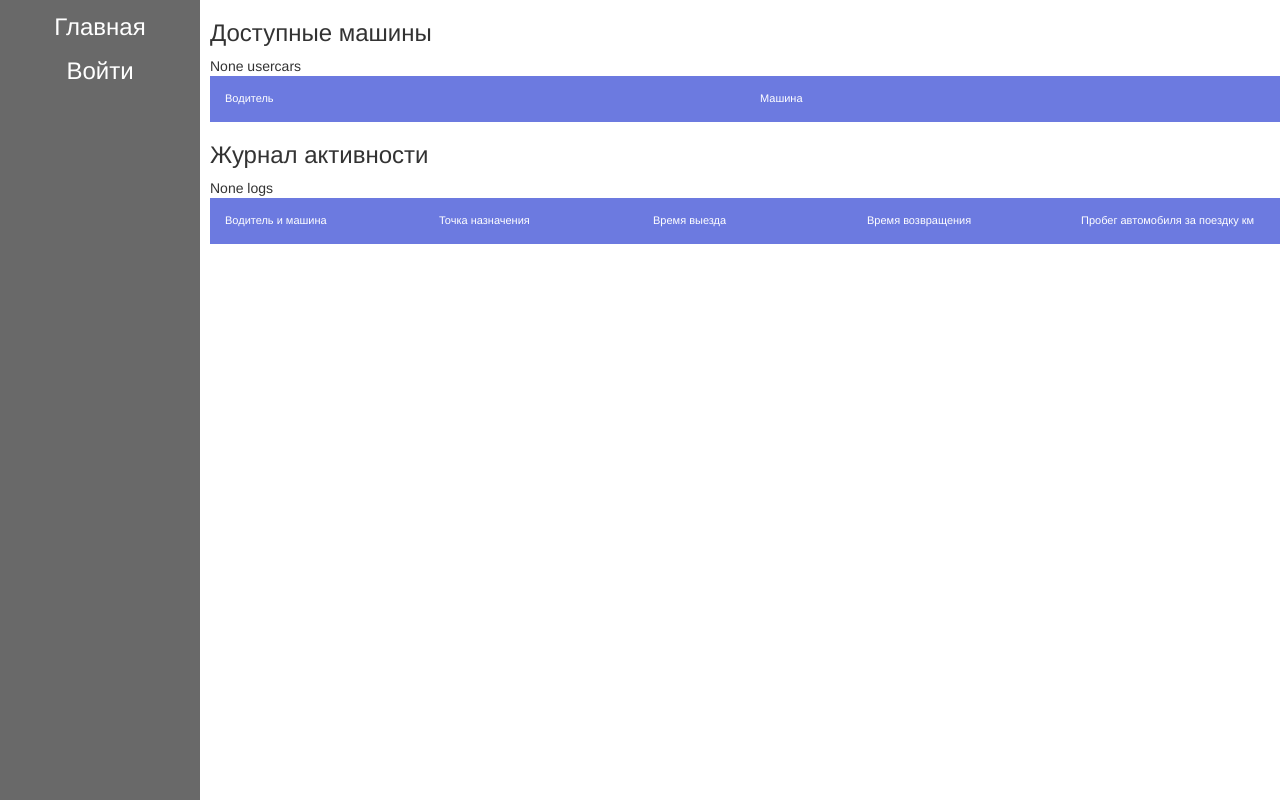
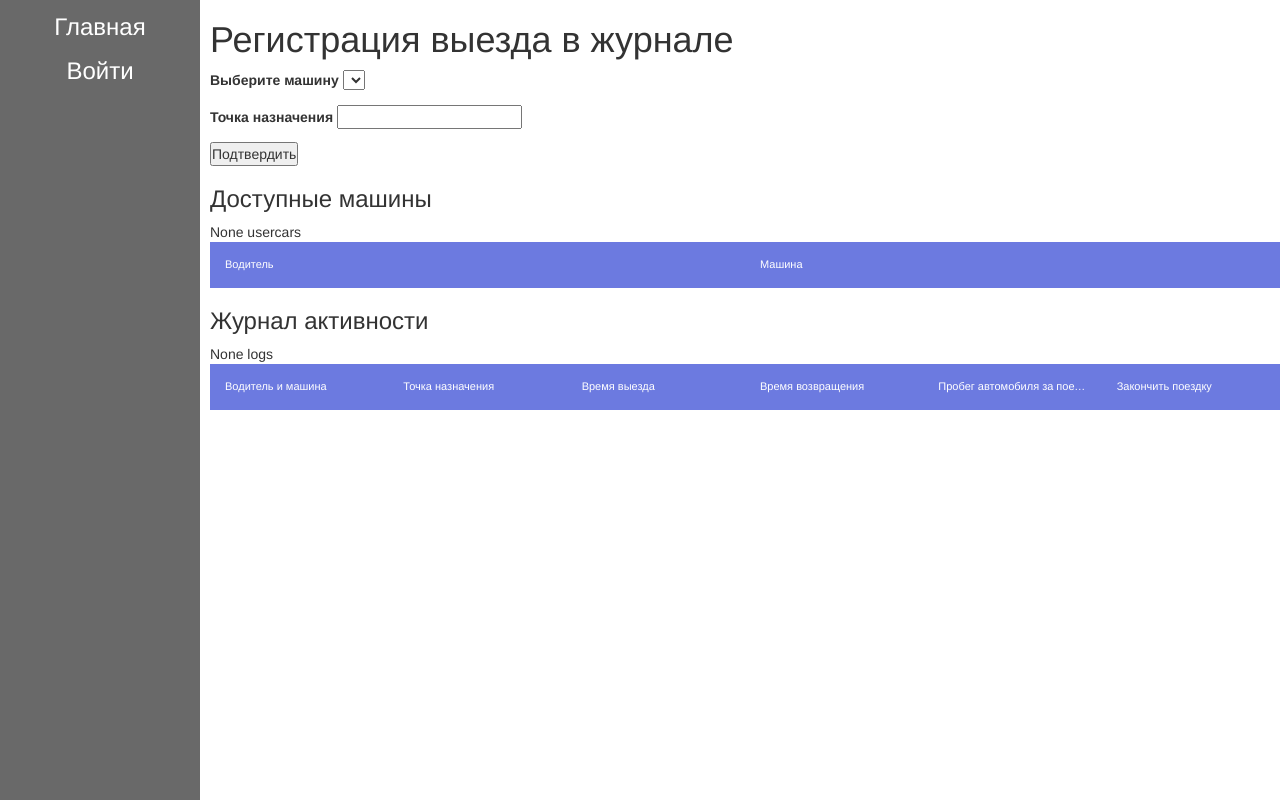
Before and after one commit to molnix/avtorecord, a Django app: page /activitylog/activitylog/ in a window 1280 px wide. Run offline with Django 4.2, Linux system fonts and the light colour scheme; data comes from the database, SQL or seed files in the repository; both versions use the stored data as it was after the commit; lists and menus that the app fills with data are empty; some libraries are stand-ins or nearby versions.

Commit message:
Add files via upload

```diff
--- a/activitylog/static/css/styles.css
+++ b/activitylog/static/css/styles.css
@@ -42,6 +42,15 @@
 }
 .logs-table{
     grid-template-columns:
+    minmax(150px, 1fr)
+    minmax(150px, 1fr)
+    minmax(150px, 1fr)
+    minmax(150px, 1fr)
+    minmax(150px, 1fr);
+}
+.activitylogs-table{
+    grid-template-columns:
+    minmax(150px, 1fr)
     minmax(150px, 1fr)
     minmax(150px, 1fr)
     minmax(150px, 1fr)
--- a/activitylog/templates/activitylog.html
+++ b/activitylog/templates/activitylog.html
@@ -3,9 +3,10 @@
 {% block title %} Журнал активности {% endblock %}
 
 {% block content %}
+
 {% if user.is_superuser %}
 <div class="registr-form">
-    <h1 class="main-header">Регистрация машины на водителя:</h1>
+    <h2 >Регистрация машины на водителя:</h2>
     <form method="post" action="{% url 'user_car_registr' %}">
         {% csrf_token %}
         <p>
@@ -87,6 +88,28 @@
 
 {% else %}
 
+<div class="create-log-form">
+    <h1 class="main-header">Регистрация выезда в журнале</h1>
+    <form method="post" action="{% url 'user_create_activitylog' %}">
+        {% csrf_token %}
+
+        <p>
+            <label for="id_usercar">Выберите машину</label>
+            <select name="usercar" id="id_usercar">
+                {% for usercar in user_cars %}
+                    <option value="{{usercar.id}}">{{usercar}}</option>
+                {% endfor %}
+            </select>
+        </p>
+
+        <p>
+            <label for="travel_target_point">Точка назначения</label>
+            <input type="text" name="travel_target_point" id="travel_target_point">
+        </p>
+        <input type="submit" value="Подтвердить">
+    </form>
+</div>
+
 <div class="users_cars-info">
     <h3>Доступные машины</h3>
     <table class="grid-table user_cars-table">
@@ -114,7 +137,7 @@
 
 <div class="logs-info">
     <h3>Журнал активности</h3>
-    <table class="grid-table logs-table">
+    <table class="grid-table activitylogs-table">
       <thead>
         <tr>
           <th>Водитель и машина</th>
@@ -122,8 +145,8 @@
           <th>Время выезда</th>
           <th>Время возвращения</th>
           <th>Пробег автомобиля за поездку км</th>
+          <th>Закончить поездку</th>
         </tr>
-
       </thead>
       {% if user_logs %}
       <tbody>
@@ -134,6 +157,7 @@
           <td>{{user_log.get_time}}</td>
           <td>{{user_log.return_time}}</td>
           <td>{{user_log.travel_mileage}}</td>
+          <td>{% if user_log.return_time == None %}<a href="{% url 'user_update_activitylog' %}?id={{user_log.id}}">Закончить поездку</a> {% endif %}</td>
         </tr>
         {% endfor %}
       </tbody>
--- a/activitylog/templates/index.html
+++ b/activitylog/templates/index.html
@@ -29,7 +29,7 @@
         <td>{{car.name}}</td>
         <td>{{car.car_number}}</td>
         <td>{{car.all_mileage}}</td>
-        <td>{% if car.is_busy %} Да {% else %} Нет {% endif %}</td>
+        <td>{% if car.busy %} Да {% else %} Нет {% endif %}</td>
       </tr>
       {% endfor %}
     </tbody>
--- a/activitylog/urls.py
+++ b/activitylog/urls.py
@@ -9,4 +9,6 @@ urlpatterns = [
     path('cars/', views.cars_view, name='cars'),
     path('activitylog/', views.activitylog_view, name='activitylog'),
     path('user_car_registr/', views.user_car_registr, name='user_car_registr'),
+    path('user_create_activitylog/', views.user_create_activitylog, name='user_create_activitylog'),
+    path('user_update_activitylog/{id}', views.user_update_activitylog, name='user_update_activitylog'),
 ]
--- a/activitylog/views.py
+++ b/activitylog/views.py
@@ -4,9 +4,10 @@ from django.shortcuts import redirect
 from django.views import generic
 from .models import ActivityLog, User, Car
 from .forms import *
+from datetime import datetime
 
 def index(request):
-    cars = Car.objects.filter(busy=False)
+    cars = Car.objects.all()
     activitylogs = ActivityLog.objects.all()
 
     return render(
@@ -93,3 +94,23 @@ def user_car_registr(request):
         user_car.car = car
         user_car.save()
     return redirect('activitylog')
+
+def user_create_activitylog(request):
+    if request.method == "POST":
+        activitylog = ActivityLog()
+        usercar = UserCar.objects.get(car = int(request.POST.get("usercar")), user = request.user.id)
+        car = Car.objects.get(id = int(request.POST.get("usercar")))
+        car.busy = True
+        car.save()
+        activitylog.user_car = usercar
+        activitylog.travel_target_point = request.POST.get("travel_target_point")
+        print(car)
+        activitylog.save()
+    return redirect('activitylog')
+
+def user_update_activitylog(request):
+    if request.method == "GET":
+        activitylog = ActivityLog.objects.get(id = int(request.GET.get("id")))
+        activitylog.return_time = datetime.now()
+        activitylog.save()
+    return redirect('activitylog')
```
Also changed, not shown: db.sqlite3, 1 other file.
